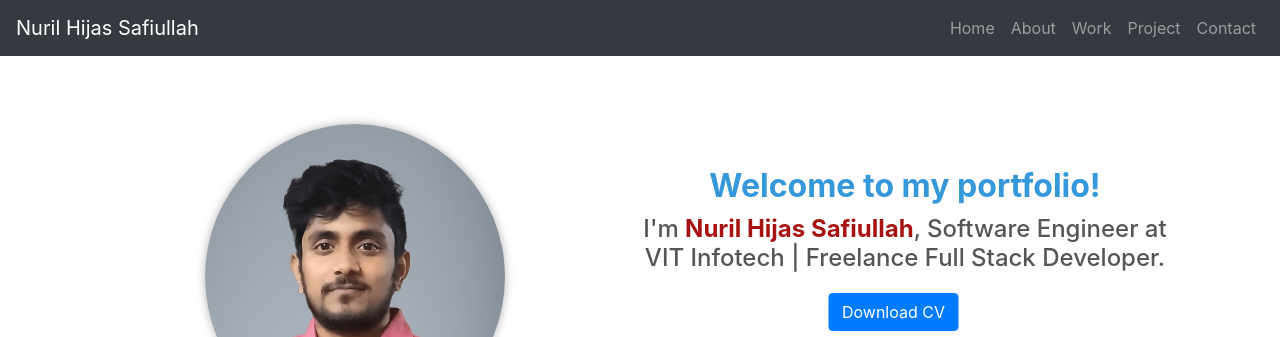
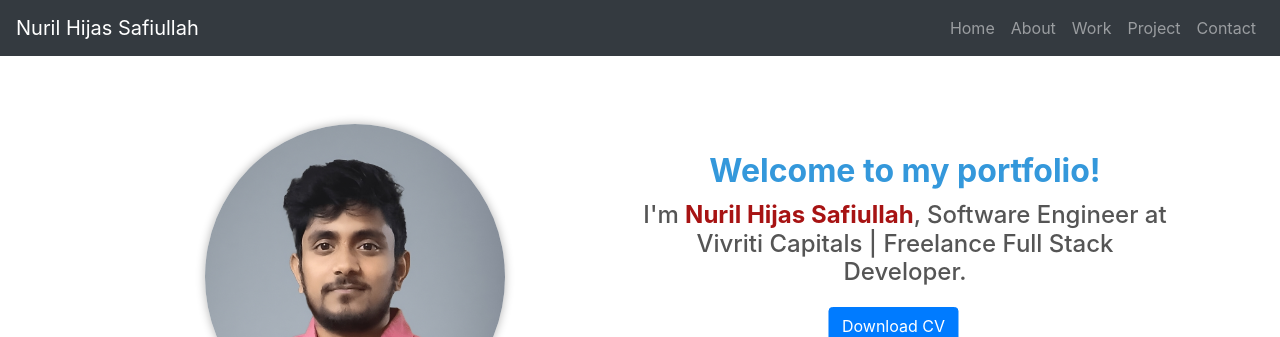
Before and after one commit to Nurilhijas/portfolio, a plain HTML site: page index.html in a window 1280 px wide. Shown: the top 337 px of the page. Drawn offline with nearby package versions, Linux system fonts and the light colour scheme.

Commit message:
Update index.html

```diff
--- a/index.html
+++ b/index.html
@@ -819,7 +819,7 @@
 
                         <div class="description-container">
                             <h1 style="color: #3498db;"><b>Welcome to my portfolio!</b></h1>
-                            <h2>I'm <b style="color: #a71313;">Nuril Hijas Safiullah</b>, Software Engineer at VIT Infotech | Freelance Full Stack Developer.</h2>
+                            <h2>I'm <b style="color: #a71313;">Nuril Hijas Safiullah</b>, Software Engineer at Vivriti Capitals | Freelance Full Stack Developer.</h2>
                             <!-- Add more details about your skills, experience, etc. -->
                             <div class="col-lg-19 mx-auto">
                                 <button id="openPdfButton" type="button" class="btn btn-primary btn-rounded download-btn" data-mdb-ripple-init>
```
